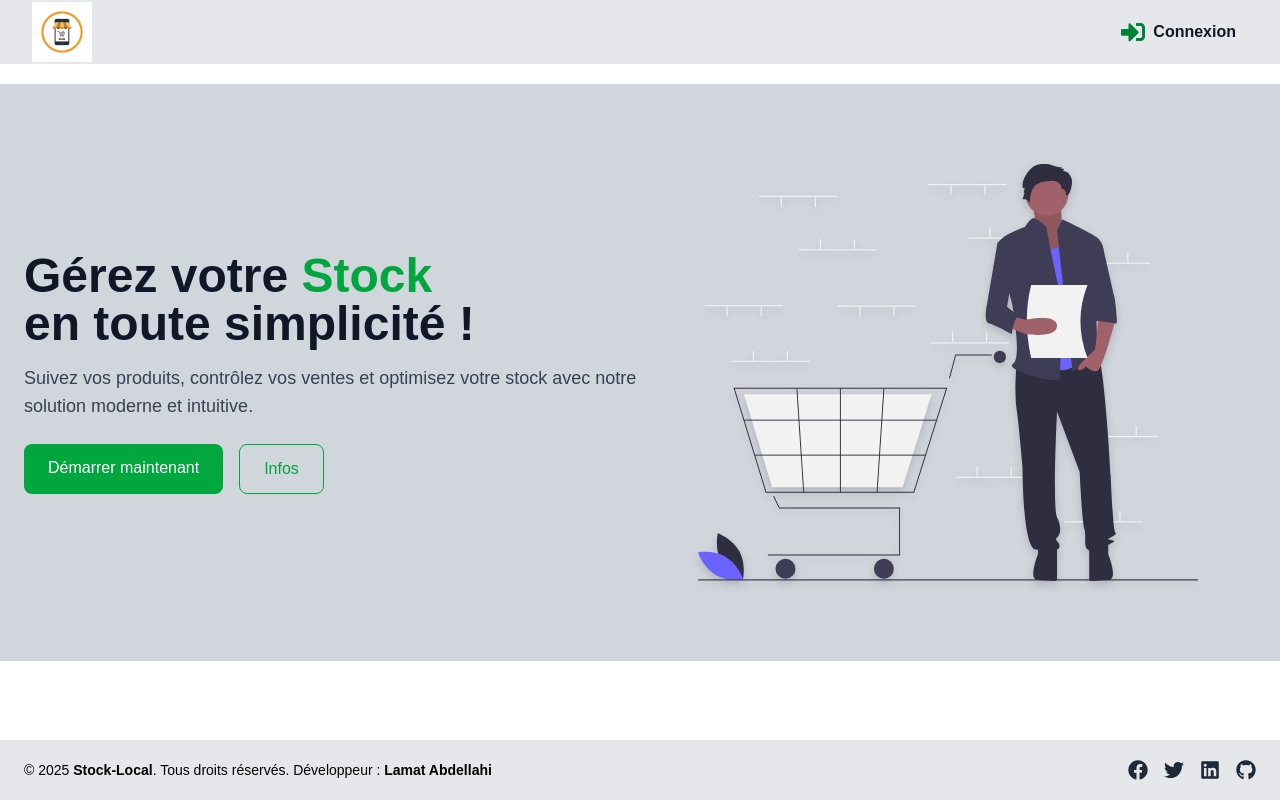
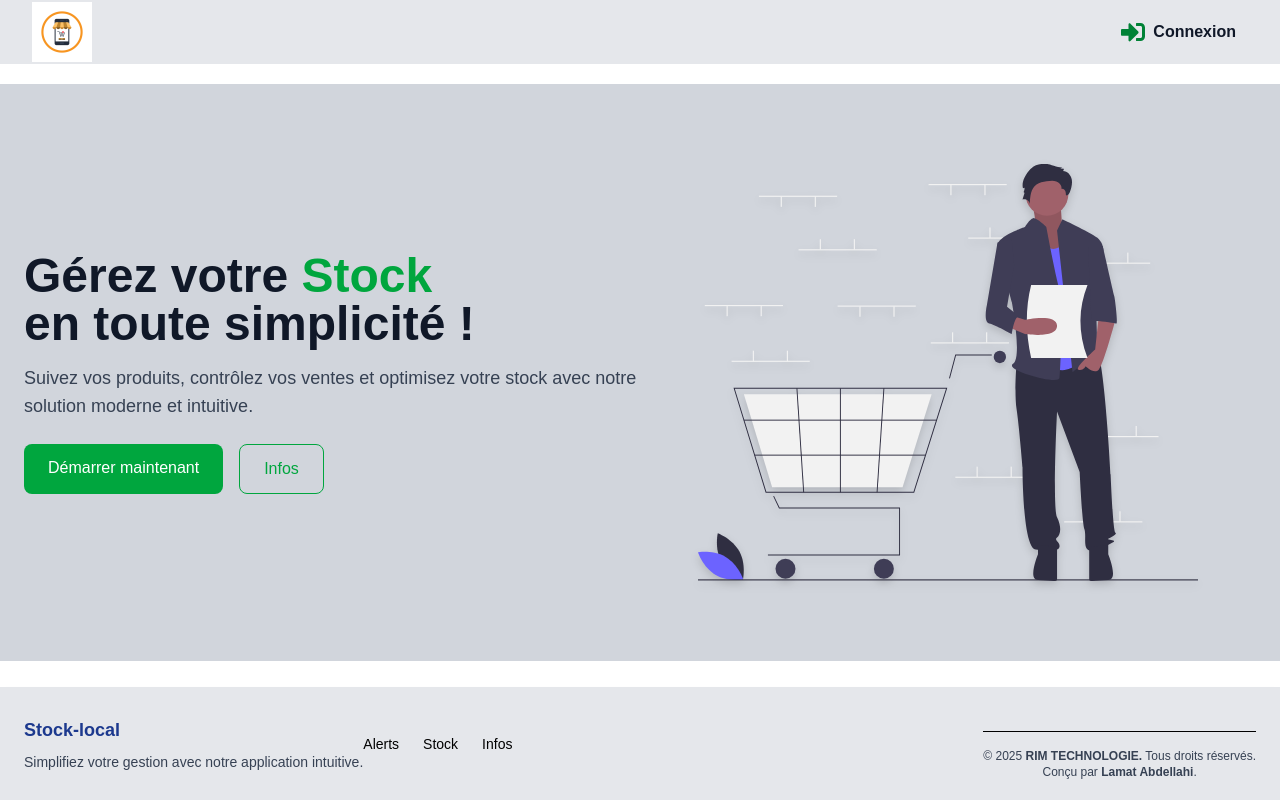
Before and after one commit to lamatmed/stock-mr, a Next.js app: page / in a window 1280 px wide. Built offline with nearby package versions, Linux system fonts and the light colour scheme; no server answers.

Commit message:
Correction des warnings ESLint et optimisation useEffect

```diff
--- a/app/components/Footer.tsx
+++ b/app/components/Footer.tsx
@@ -1,33 +1,44 @@
-"use client";
-import { FaFacebook, FaTwitter, FaLinkedin, FaGithub } from "react-icons/fa";
+'use client';
+
+import Link from "next/link";
 
 const Footer = () => {
-  const currentYear = new Date().getFullYear();
-
   return (
     <footer className=" w-full py-5 bg-gray-200 shadow-md">
-      <div className="flex flex-col md:flex-row items-center justify-between px-6 mx-auto max-w-7xl">
-        {/* Texte Copyright */}
-        <p className="text-sm text-center md:text-left text-black">
-  &copy; {currentYear } <span className="font-semibold">Stock-Local</span>. Tous droits réservés.
-  Développeur : <span className="font-semibold">Lamat Abdellahi</span>
-</p>
+			<div className="flex flex-col md:flex-row items-center justify-between px-6 mx-auto max-w-7xl">
+        <div className="flex flex-col items-center justify-between sm:flex-row">
+          {/* Logo et description */}
+          <div className="mb-4 sm:mb-0">
+            <Link href="/">
+              <span className="text-lg font-bold text-blue-900">Stock-local</span>
+            </Link>
+            <p className="mt-2 text-sm text-gray-700">
+              Simplifiez votre gestion avec notre application intuitive.
+            </p>
+          </div>
 
+          {/* Liens rapides */}
+          <div className="flex flex-wrap justify-center gap-6 text-sm">
 
-        {/* Icônes Réseaux Sociaux */}
-        <div className="flex space-x-4 mt-2 md:mt-0">
-          <a href="https://facebook.com" target="_blank" rel="noopener noreferrer">
-            <FaFacebook className="text-gray-800 hover:text-blue-600 text-xl transition" />
-          </a>
-          <a href="https://twitter.com" target="_blank" rel="noopener noreferrer">
-            <FaTwitter className="text-gray-800 hover:text-blue-400 text-xl transition" />
-          </a>
-          <a href="https://linkedin.com" target="_blank" rel="noopener noreferrer">
-            <FaLinkedin className="text-gray-800 hover:text-blue-700 text-xl transition" />
-          </a>
-          <a href="https://github.com" target="_blank" rel="noopener noreferrer">
-            <FaGithub className="text-gray-800 hover:text-gray-900 text-xl transition" />
-          </a>
+            <Link href="/alerts" className="text-black hover:bg-blue-300 transition">
+              Alerts
+            </Link>
+            <Link href="/stock" className="text-black hover:bg-blue-300 transition">
+              Stock
+            </Link>
+            <Link href="/about" className="text-black hover:bg-blue-300 transition">
+              Infos
+            </Link>
+          </div>
+        </div>
+
+        <div className="mt-6 border-t border-black pt-4 text-center">
+          <p className="text-xs text-gray-700">
+            © {new Date().getFullYear()}  <span className="text-primary font-bold">RIM TECHNOLOGIE.</span> Tous droits réservés.
+          </p>
+          <p className="text-xs text-gray-700">
+            Conçu par <span className=" font-bold">Lamat Abdellahi</span>.
+          </p>
         </div>
       </div>
     </footer>
```
